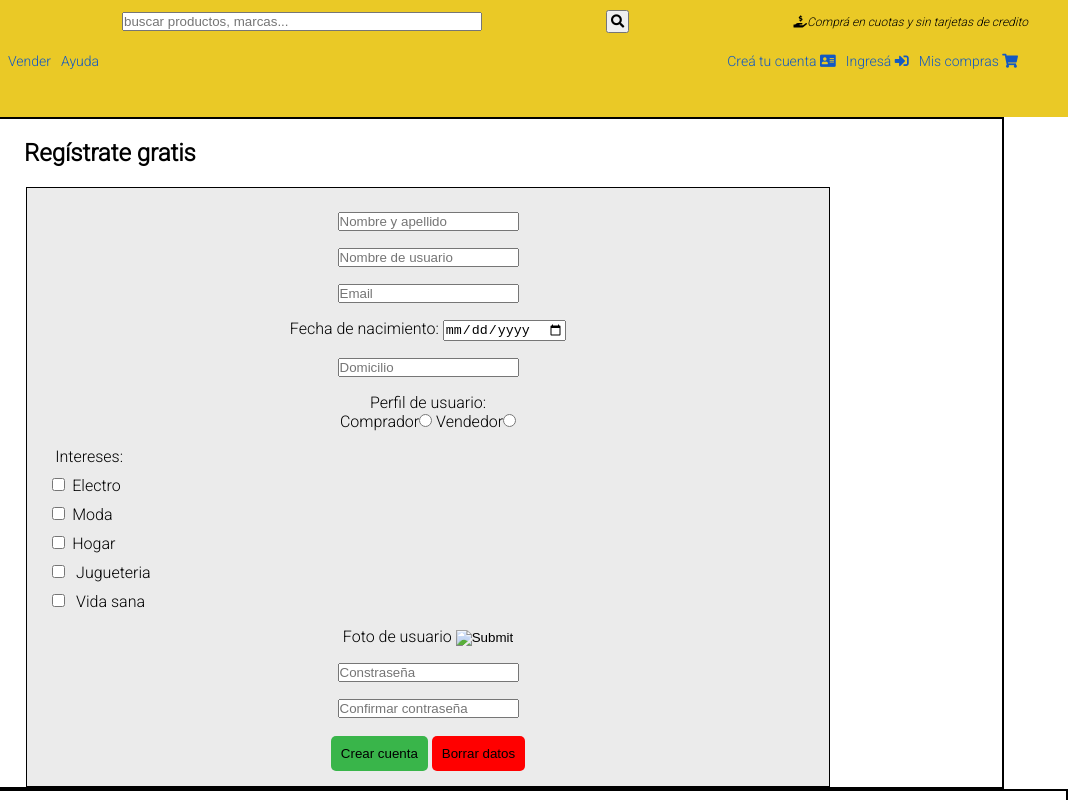
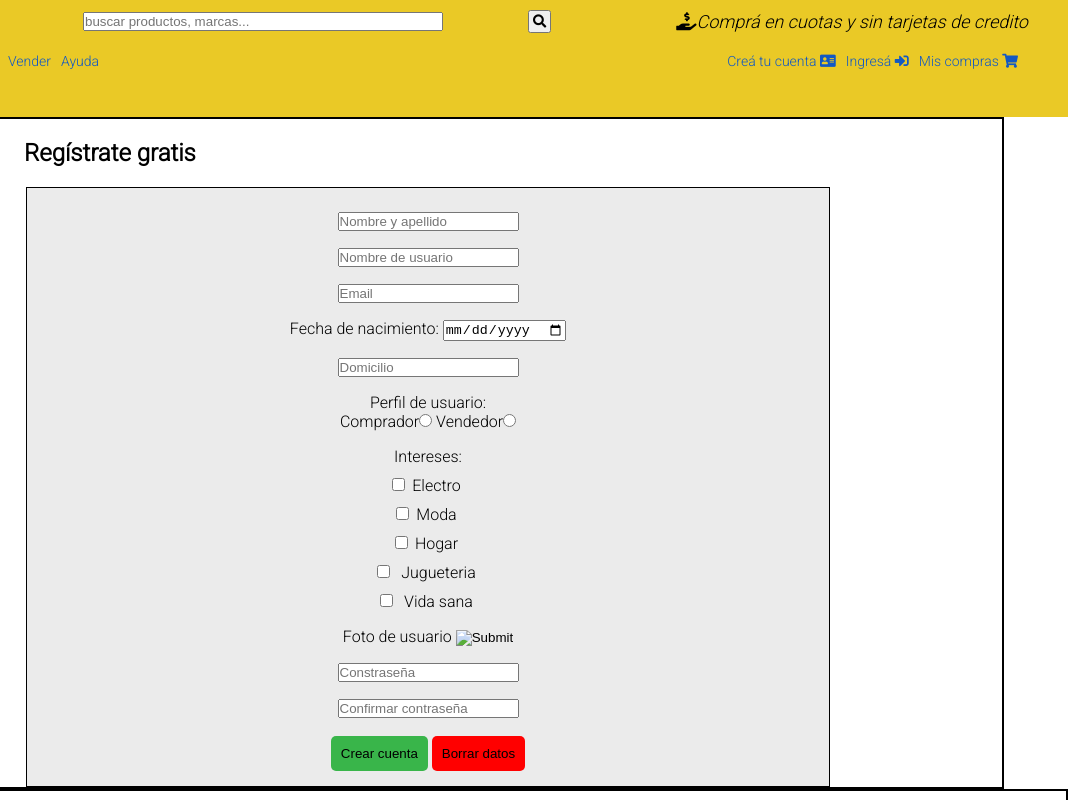
Before and after one commit to UlisesFritzSerain/mercado-liebre, a website: page views/register.html in a window 1280 px wide. Shown: the top 800 px of the page, 212-1280 px from the left. Drawn offline with Linux system fonts and the light colour scheme.

Commit message:
cambios header

```diff
--- a/public/css/styles.css
+++ b/public/css/styles.css
@@ -13,8 +13,9 @@ header{
     font-family: 'Roboto', sans-serif;
 width: 100%;
 height: 100%;
+}
 
-}
+
 .banner{
     width: 100%;
     margin-bottom: 10px;
@@ -97,13 +98,19 @@ justify-content: space-around;
      order: 0;
      width: 70%;
      justify-content: flex-end;
-
+     /* animation: aumentar 500ms linear infinite alternate; */
 }
 
 
 
 
 
+    header p {
+        font-style: italic;
+
+        text-align: center;
+        margin-left: 20px;
+    }
 
 .imagenes{
     display: inline-block;
@@ -121,11 +128,10 @@ width: 25px;
 height: 25px;
 border-radius: 50%;
 flex-direction: column;
+}
 
 
 
-
-}
  .fa-truck{
 color: #39b54a;
 text-align: center;
@@ -139,12 +145,7 @@ transition: all 2s;
 
 }
 
-header p {
-    font-style: italic;
 
-    text-align: center;
-    margin-left: 20px;
-}
 
 .buscar{
 
@@ -253,7 +254,8 @@ input:focus{
     display: flex;
     padding: 8px;
 flex-direction: column;
-text-align: left;
+text-align: center;
+
 }
 .form-intereses label{
 margin: 0 5px;
@@ -318,6 +320,22 @@ background-color: #ebebeb;
     /* transition: background-color: #0022AA 1s; */
 }
 
+@keyframes aumentar {
+    0%{
+        transform: scale(1);
+    }
+    100%{
+        transform: scale(1.5);
+    }
+}
+@media(min-width:420px){
+    .top-nav-bar{
+        display: flex;
+        justify-content: space-between;
+        align-items: center;
+        }
+}
+
 @media(min-width: 611px){
 .opciones-ayuda,
 .opciones-inicio{
@@ -333,6 +351,9 @@ background-color: #ebebeb;
 display: flex;
 justify-content: space-between;
 align-items: center;
+}
+header p{
+font-size: 16px;
 }
 .barra-busqueda{
     width: 30%;
@@ -389,6 +410,9 @@ padding: 5px;
     header .top-nav-bar, header nav{
         max-width: 1200px;
         margin: auto;
+    }
+    header p{
+    font-size: 18px;
     }
     .top-nav-bar button i{
         padding: 3px;
```
